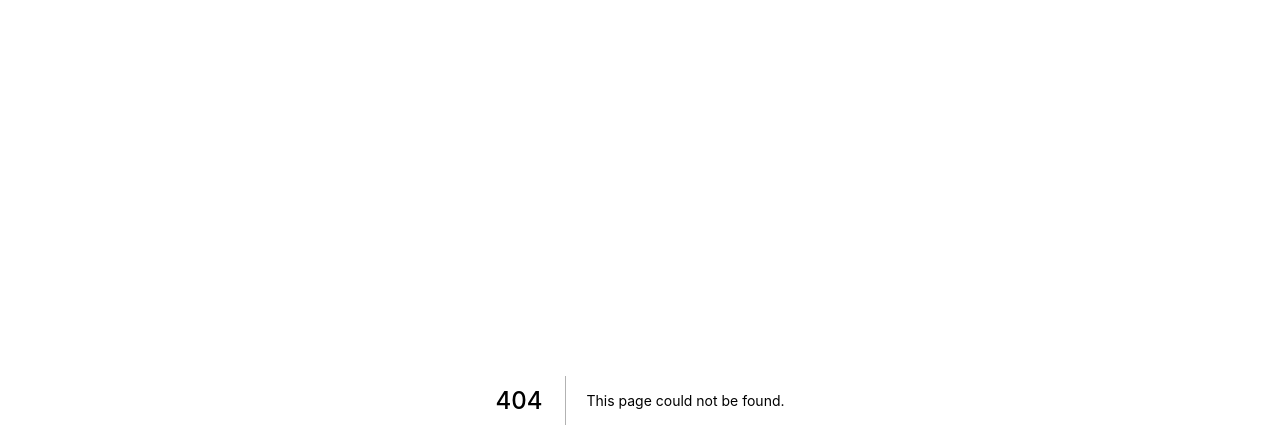
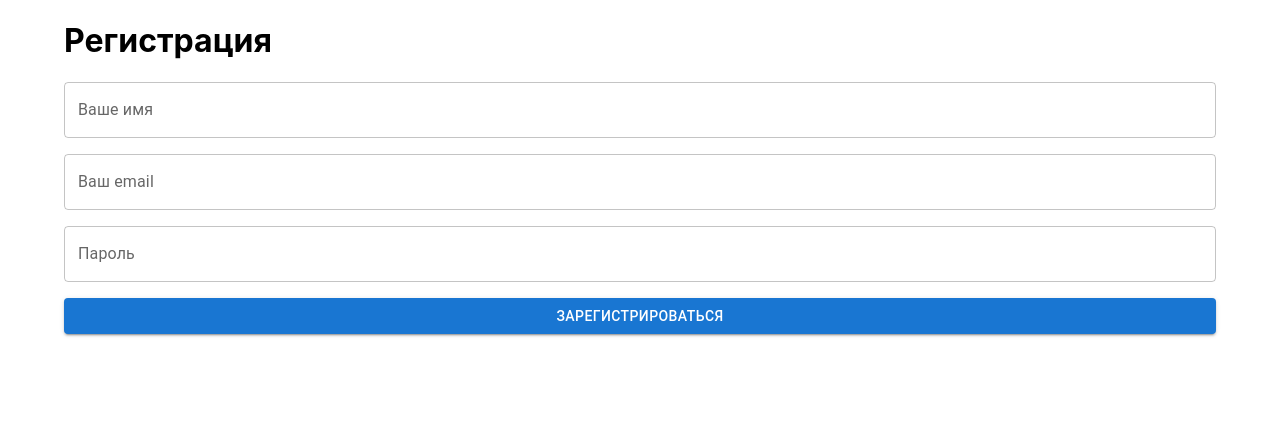
Before and after one commit to g-anka/instagram-nordic, a Next.js app: page /auth/register in a window 1280 px wide. Before the commit this address had no page. Shown: the top 448 px of the page. Built offline with nearby package versions, Linux system fonts and the light colour scheme; no server answers.

Commit message:
start and auth

```diff
--- /dev/null
+++ b/app/firebaseApp.ts
@@ -0,0 +1,19 @@
+// Import the functions you need from the SDKs you need
+import { initializeApp } from 'firebase/app'
+import { getAuth } from 'firebase/auth'
+// TODO: Add SDKs for Firebase products that you want to use
+// https://firebase.google.com/docs/web/setup#available-libraries
+
+// Your web app's Firebase configuration
+const firebaseConfig = {
+    apiKey: 'AIzaSyDbwJXPmeE3efiAz2HuyNE7wGypTdPhc68',
+    authDomain: 'nordic-instagram-2022.firebaseapp.com',
+    projectId: 'nordic-instagram-2022',
+    storageBucket: 'nordic-instagram-2022.appspot.com',
+    messagingSenderId: '34049376849',
+    appId: '1:34049376849:web:aecf5e90503df391092e70',
+}
+
+// Initialize Firebase
+export const app = initializeApp(firebaseConfig)
+export const auth = getAuth(app)
--- a/pages/_app.tsx
+++ b/pages/_app.tsx
@@ -1,8 +1,13 @@
 import '../styles/globals.css'
 import type { AppProps } from 'next/app'
+import Container from '@mui/material/Container'
 
 function MyApp({ Component, pageProps }: AppProps) {
-  return <Component {...pageProps} />
+  return (
+      <Container>
+        <Component {...pageProps} />
+      </Container>
+  )
 }
 
 export default MyApp
--- /dev/null
+++ b/pages/auth/register.tsx
@@ -0,0 +1,78 @@
+import type {NextPage} from 'next'
+import TextField from '@mui/material/TextField'
+import Button from '@mui/material/Button'
+import Alert from '@mui/material/Alert'
+import { useForm } from 'react-hook-form'
+import { auth } from '../../app/firebaseApp'
+import {
+    useAuthState,
+    useCreateUserWithEmailAndPassword,
+} from 'react-firebase-hooks/auth'
+import { signOut } from 'firebase/auth'
+
+type FormData = {
+    name: string
+    email: string
+    password: string
+}
+
+const Register: NextPage = () => {
+    const [user] = useAuthState(auth)
+
+    const [createUserWithEmailAndPassword, , , error] =
+        useCreateUserWithEmailAndPassword(auth)
+
+    const { register, handleSubmit } = useForm<FormData>()
+
+    const onSubmit = handleSubmit( (data) => {
+        createUserWithEmailAndPassword(data.email, data.password)
+    })
+
+    if (user) {
+        return (
+            <div>
+                <div>Вы вошли как {user.email}</div>
+                <Button onClick={() => signOut(auth)}>Выйти</Button>
+            </div>
+        )
+    }
+
+    return (
+        <div>
+            <form onSubmit={onSubmit}>
+                <h1>Регистрация</h1>
+                <TextField
+                    {...register('name')}
+                    type="text"
+                    sx={{ mb: 2 }}
+                    fullWidth
+                    label="Ваше имя"
+                />
+                <TextField
+                    {...register('email')}
+                    type="email"
+                    sx={{ mb: 2 }}
+                    fullWidth
+                    label="Ваш email"
+                />
+                <TextField
+                    {...register('password')}
+                    type="password"
+                    sx={{ mb: 2 }}
+                    fullWidth
+                    label="Пароль"
+                />
+                <Button type="submit" variant="contained" fullWidth>
+                    Зарегистрироваться
+                </Button>
+                {error?.code === 'auth/email-already-in-use' && (
+                    <Alert sx={{ mt: 2 }} severity="error">
+                        Email занят
+                    </Alert>
+                )}
+            </form>
+        </div>
+    )
+}
+
+export default Register
--- a/pages/index.tsx
+++ b/pages/index.tsx
@@ -1,6 +1,7 @@
 import type { NextPage } from 'next'
 import Head from 'next/head'
 import Image from 'next/image'
+import Link from 'next/link'
 import styles from '../styles/Home.module.css'
 
 const Home: NextPage = () => {
@@ -14,7 +15,7 @@ const Home: NextPage = () => {
 
       <main className={styles.main}>
         <h1 className={styles.title}>
-          Welcome to <a href="https://nextjs.org">Next.js!</a>
+          <Link href='/posts'>Список постов</Link>
         </h1>
 
         <p className={styles.description}>
```
Also changed, not shown: package.json (+7 -1 lines), pages/posts/[id].tsx (added, +14 -0 lines), pages/posts/index.tsx (added, +7 -0 lines), 1 other file (tests, documents, lock files or other folders).
